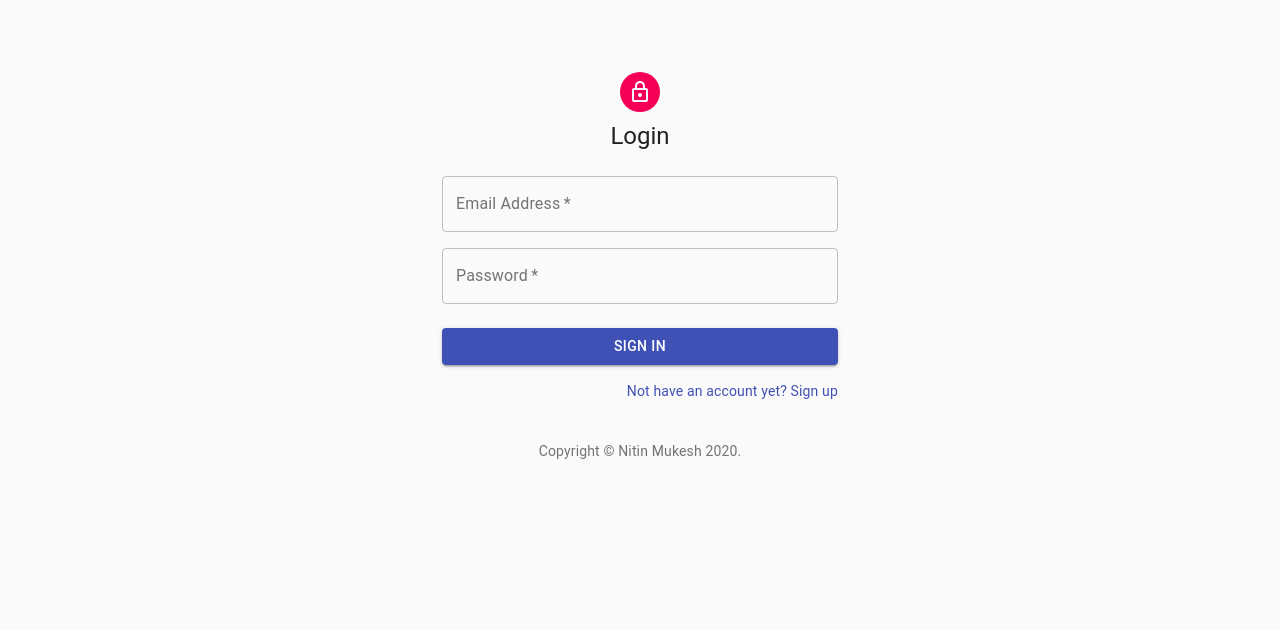
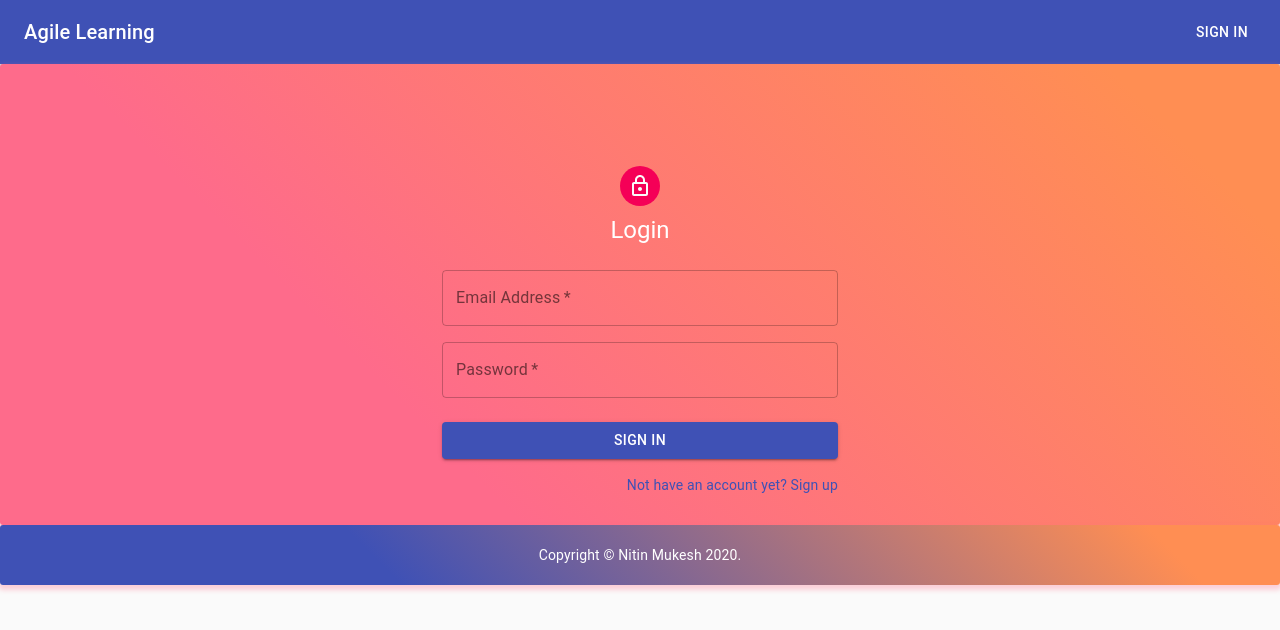
Before and after one commit to nitinmuk/agile-learning, a React (Create React App) app in the folder client/: page /login in a window 1280 px wide. Shown: the top 630 px of the page. Built offline with nearby package versions, Linux system fonts and the light colour scheme.

Commit message:
Added background color and navigation menu all around

```diff
--- a/client/src/App.js
+++ b/client/src/App.js
@@ -1,5 +1,6 @@
 import React, { useState, useRef } from 'react';
 import { Route, Switch } from 'react-router-dom';
+import Header from "./components/Header";
 import "./App.css";
 import SignUp from "./components/SignUp";
 import Home from "./pages/Home";
@@ -8,6 +9,7 @@ import PrivateRoute from "./components/PrivateRoute";
 import CssBaseLine from "@material-ui/core/CssBaseline";
 import isAuthenticated from "./utils/isAuthenticated";
 import API from "./utils/API";
+import Footer from './components/Footer';
 
 const App = () => {
   const [studentUser, setStudentUser] = useState(true);
@@ -25,11 +27,11 @@ const App = () => {
     try {
       const response = await API.getUser();
       setStudentUser(response.data.student);
-    } catch(error) {
+    } catch (error) {
       console.log(error);
     }
   }
-  if(isLoggedIn) {
+  if (isLoggedIn) {
     initStudentUser();
   }
   /**
@@ -111,6 +113,7 @@ const App = () => {
   return (
     <React.Fragment>
       <CssBaseLine />
+      <Header relevantLinks={getRelevantLinks()} />
       <Switch>
         <Route
           exact path="/signup"
@@ -137,8 +140,22 @@ const App = () => {
           studentUser={studentUser}
         />
       </Switch>
+      <Footer />
     </React.Fragment>
   );
+  function getRelevantLinks() {
+    if (isLoggedIn) {
+      if (studentUser) {
+        return ["home", "subscribedStories", "availableStories", "logOut"];
+      } else {
+        return ["home", "createLearningStory", "reviewLearningStory", "logOut"];
+      }
+    }
+    else {
+      return ["logIn"];
+    }
+
+  }
 }
 
 export default App;
--- a/client/src/components/Footer/index.js
+++ b/client/src/components/Footer/index.js
@@ -1,9 +1,25 @@
 import React from "react";
 import Typography from '@material-ui/core/Typography';
 import Link from '@material-ui/core/Link';
+import Container from "@material-ui/core/Container";
+import { makeStyles } from '@material-ui/core/styles';
+
+const useStyles = makeStyles({
+  root: {
+      background: "linear-gradient(45deg, #3f51b5 30%, #FF8E53 90%)",
+      bottom: 0,
+      borderRadius: 3,
+      boxShadow: "0 3px 5px 2px rgba(255, 105, 135, .3)",
+      color: "white",
+      padding: "20px"
+  },
+});
+
 const Footer = () => {
-    return (
-      <Typography variant="body2" color="textSecondary" align="center">
+  const classes = useStyles();
+  return (
+    <Container className={classes.root}>
+      <Typography variant="body2" align="center">
         {'Copyright © '}
         <Link color="inherit" href="https://github.com/nitinmuk" target="_blank" rel="noopener noreferrer">
           Nitin Mukesh
@@ -11,7 +27,9 @@ const Footer = () => {
         {new Date().getFullYear()}
         {'.'}
       </Typography>
-    );
+    </Container>
+  );
+
   }
 
 export default Footer;
--- a/client/src/components/Header/index.js
+++ b/client/src/components/Header/index.js
@@ -23,11 +23,13 @@ const useStyles = makeStyles((theme) => ({
             flexGrow: 1,
         }
     },
+    oneTitle: {
+        flexGrow: 1
+    },
     headerOptions: {
         display: "flex",
         flex: 1,
-        justifyContent: "space-evenly"
-
+        justifyContent: "space-evenly",
     }
 }));
 
@@ -112,7 +114,7 @@ const Header = ({ history, relevantLinks }) => {
         <div className={classes.root}>
             <AppBar position="static">
                 <Toolbar>
-                    <Typography variant="h6" className={classes.title}>
+                    <Typography variant="h6" className={relevantLinks.length === 1 ? classes.oneTitle : classes.title}>
                         Agile Learning
                     </Typography>
 
@@ -133,7 +135,7 @@ const Header = ({ history, relevantLinks }) => {
                                 </Menu>
                             </div>) :
                             (
-                                <div className={classes.headerOptions}>
+                                <div className={relevantLinks.length === 1 ? null : classes.headerOptions}>
                                     {prepareButtons()}
                                 </div>
                             )
--- a/client/src/components/Login/index.js
+++ b/client/src/components/Login/index.js
@@ -5,11 +5,9 @@ import TextField from '@material-ui/core/TextField';
 import Typography from '@material-ui/core/Typography';
 import Link from '@material-ui/core/Link';
 import Grid from '@material-ui/core/Grid';
-import Box from '@material-ui/core/Box';
 import LockOutlinedIcon from '@material-ui/icons/LockOutlined';
 import { makeStyles } from '@material-ui/core/styles';
 import Container from '@material-ui/core/Container';
-import Footer from "../Footer";
 import { Redirect } from "react-router-dom";
 import MessageAlert from '../MessageAlert';
 
@@ -31,12 +29,21 @@ const useStyles = makeStyles((theme) => ({
     submit: {
         margin: theme.spacing(3, 0, 2),
     },
+    root: {
+        background: "linear-gradient(45deg, #FE6B8B 30%, #FF8E53 90%)",
+        border: 0,
+        borderRadius: 3,
+        boxShadow: "0 3px 5px 2px rgba(255, 105, 135, .3)",
+        color: "white",
+        padding: "30px",
+    },
 }));
 
 const Login = (props) => {
     const classes = useStyles();
     return (
         props.isLoggedIn ? <Redirect to={{ pathname: "/", state: { from: props.location } }} /> :
+            <Container className={classes.root}>
                 <Container component="main" maxWidth="xs">
                     <div className={classes.paper}>
                         <Avatar className={classes.avatar}>
@@ -83,7 +90,7 @@ const Login = (props) => {
                             >
                                 Sign In
                         </Button>
-                        <MessageAlert {...props.error}/>
+                            <MessageAlert {...props.error} />
                             <Grid container justify="flex-end">
                                 <Grid item>
                                     <Link href="/signup" variant="body2">
@@ -93,9 +100,7 @@ const Login = (props) => {
                             </Grid>
                         </form>
                     </div>
-                <Box mt={5}>
-                    <Footer />
-                </Box>
+                </Container>
             </Container>
     );
 }
--- a/client/src/components/SignUp/index.js
+++ b/client/src/components/SignUp/index.js
@@ -7,11 +7,9 @@ import FormControlLabel from '@material-ui/core/FormControlLabel';
 import Switch from '@material-ui/core/Switch';
 import Link from '@material-ui/core/Link';
 import Grid from '@material-ui/core/Grid';
-import Box from '@material-ui/core/Box';
 import LockOutlinedIcon from '@material-ui/icons/LockOutlined';
 import { makeStyles } from '@material-ui/core/styles';
 import Container from '@material-ui/core/Container';
-import Footer from "../Footer";
 import { Redirect } from "react-router-dom";
 import { Collapse } from '@material-ui/core';
 
@@ -33,12 +31,21 @@ const useStyles = makeStyles((theme) => ({
   submit: {
     margin: theme.spacing(3, 0, 2),
   },
+  root: {
+    background: "linear-gradient(45deg, #FE6B8B 30%, #FF8E53 90%)",
+    border: 0,
+    borderRadius: 3,
+    boxShadow: "0 3px 5px 2px rgba(255, 105, 135, .3)",
+    color: "white",
+    padding: "30px",
+  },
 }));
 
 const SignUp = (props) => {
   const classes = useStyles();
   return (
     props.isLoggedIn ? <Redirect to={{ pathname: "/", state: { from: props.location } }} /> :
+      <Container className={classes.root}>
         <Container component="main" maxWidth="xs">
           <div className={classes.paper}>
             <Avatar className={classes.avatar}>
@@ -140,9 +147,7 @@ const SignUp = (props) => {
               </Grid>
             </form>
           </div>
-        <Box mt={5}>
-          <Footer />
-        </Box>
+        </Container>
       </Container>
   );
 }
--- a/client/src/pages/AvailableLearningStoryContainer/index.js
+++ b/client/src/pages/AvailableLearningStoryContainer/index.js
@@ -1,11 +1,24 @@
 import React, { useState, useEffect } from "react";
 import MessageAlert from "../../components/MessageAlert";
+import { makeStyles } from '@material-ui/core/styles';
 import { Container } from "@material-ui/core";
 import CircularIndeterminate from "../../components/CircularIndeterminate";
 import API from "../../utils/API";
 import AvailableLearningStoryListItem from "../../components/AvailableLearningStoryListItem";
 
+const useStyles = makeStyles({
+    root: {
+        background: "linear-gradient(45deg, #FE6B8B 30%, #FF8E53 90%)",
+        border: 0,
+        borderRadius: 3,
+        boxShadow: "0 3px 5px 2px rgba(255, 105, 135, .3)",
+        color: "white",
+        padding: "30px",
+    },
+});
+
 const AvailableLearningStoryContainer = ({ handleViewStory }) => {
+    const classes = useStyles();
     const [availableLearningStories, setAvailableLearningStories] = useState();
     const [containerStatus, setContainerStatus] = useState("init");
     const [message, setMessage] = useState();
@@ -67,7 +80,7 @@ const AvailableLearningStoryContainer = ({ handleViewStory }) => {
     }
     else if (containerStatus === "displayMessage") {
         return (
-            <Container>
+            <Container component="main" maxWidth="md">
                 <MessageAlert
                     {...message}
                 />
@@ -76,15 +89,18 @@ const AvailableLearningStoryContainer = ({ handleViewStory }) => {
     }
     else if (availableLearningStories && availableLearningStories.length) {
         return (
-            <AvailableLearningStoryListItem
-                availableLearningStories={availableLearningStories}
-                handleViewStory={handleViewStory}
-                handleSubscribeStory={handleSubscribeStory} />
+            <Container className={classes.root}>
+                <AvailableLearningStoryListItem
+                    availableLearningStories={availableLearningStories}
+                    handleViewStory={handleViewStory}
+                    handleSubscribeStory={handleSubscribeStory}
+                />
+            </Container>
         );
     }
     else if (availableLearningStories && availableLearningStories.length === 0) {
         return (
-            <Container>
+            <Container component="main" maxWidth="md">
                 <MessageAlert
                     message="Sorry! There are no more available stories to subscribe. Please check again in few days."
                     severity="info"
--- a/client/src/pages/ExistingLearningStoryContainer/index.js
+++ b/client/src/pages/ExistingLearningStoryContainer/index.js
@@ -1,7 +1,22 @@
 import React, { useRef, useState } from 'react';
 import API from '../../utils/API';
 import LearningStory from '../../components/LearningStory';
-const ExistingLearningStoryContainer = ({ learningStoryToEdit }) => {
+import { makeStyles } from '@material-ui/core/styles';
+import { Container } from '@material-ui/core';
+import { Redirect } from "react-router-dom";
+
+const useStyles = makeStyles({
+    root: {
+        background: "linear-gradient(45deg, #FE6B8B 30%, #FF8E53 90%)",
+        border: 0,
+        borderRadius: 3,
+        boxShadow: "0 3px 5px 2px rgba(255, 105, 135, .3)",
+        color: "white",
+        padding: "30px",
+    },
+});
+const ExistingLearningStoryContainer = ({ learningStoryToEdit, location }) => {
+    const classes = useStyles();
     const titleRef = useRef("");
     const sessionCountRef = useRef("");
     const subjectRef = useRef("");
@@ -43,7 +58,7 @@ const ExistingLearningStoryContainer = ({ learningStoryToEdit }) => {
             }
             else {
                 console.log("Error", "learning story id not found");
-                setMessage({message: "Somethig went wrong. Please try again", severity: "error"});
+                setMessage({ message: "Somethig went wrong. Please try again", severity: "error" });
 
             }
         } catch (error) {
@@ -51,8 +66,9 @@ const ExistingLearningStoryContainer = ({ learningStoryToEdit }) => {
             setMessage({ message: "Failed To Create Learning Story. Please try again.", severity: "error" })
         }
     }
-
+    if (learningStoryToEdit) {
         return (
+            <Container className={classes.root}>
                 <LearningStory
                     titleRef={titleRef}
                     sessionCountRef={sessionCountRef}
@@ -68,7 +84,14 @@ const ExistingLearningStoryContainer = ({ learningStoryToEdit }) => {
                     message={message}
                     learningStoryToEdit={learningStoryToEdit}
                 />
+            </Container>
         );
+    } else {
+        return (
+            (<Redirect to={{pathname: "/reviewLearningStory", state: {from: location}}}/>)
+        );
+
+    }
 }
 
 export default ExistingLearningStoryContainer;
--- a/client/src/pages/LearningStoriesContainer/index.js
+++ b/client/src/pages/LearningStoriesContainer/index.js
@@ -1,11 +1,24 @@
 import React, { useState, useEffect } from "react";
+import { makeStyles } from '@material-ui/core/styles';
 import MessageAlert from "../../components/MessageAlert";
 import LearningStoryListItem from "../../components/LearningStoryListItem";
 import { Container } from "@material-ui/core";
 import CircularIndeterminate from "../../components/CircularIndeterminate";
 import API from "../../utils/API";
 
+const useStyles = makeStyles({
+    root: {
+      background: "linear-gradient(45deg, #FE6B8B 30%, #FF8E53 90%)",
+      border: 0,
+      borderRadius: 3,
+      boxShadow: "0 3px 5px 2px rgba(255, 105, 135, .3)",
+      color: "white",
+      padding: "30px",
+    },
+  });
+
 const LearningStoriesContainer = ({ handleEditStory }) => {
+    const classes = useStyles();
     const [learningStories, setLearningStories] = useState();
     const [containerStatus, setContainerStatus] = useState("init");
     useEffect(
@@ -48,7 +61,7 @@ const LearningStoriesContainer = ({ handleEditStory }) => {
 
         );
     }
-    else if(containerStatus === "error") {
+    else if (containerStatus === "error") {
         return (
             <Container>
                 <MessageAlert
@@ -60,11 +73,14 @@ const LearningStoriesContainer = ({ handleEditStory }) => {
     }
     else if (learningStories && learningStories.length) {
         return (
-            <LearningStoryListItem
-                learningStories={learningStories}
-                handleEditStory={handleEditStory}
-                handleDeleteStory={handleDeleteStory} />
-        )
+            <Container className={classes.root}>
+                <LearningStoryListItem
+                    learningStories={learningStories}
+                    handleEditStory={handleEditStory}
+                    handleDeleteStory={handleDeleteStory}
+                />
+            </Container>
+        );
     }
     else if (learningStories && learningStories.length === 0) {
         return (
--- a/client/src/pages/NewLearningStoryContainer/index.js
+++ b/client/src/pages/NewLearningStoryContainer/index.js
@@ -1,7 +1,20 @@
 import React, { useRef, useState } from 'react';
 import API from '../../utils/API';
 import LearningStory from '../../components/LearningStory';
+import { makeStyles } from '@material-ui/core/styles';
+import { Container } from '@material-ui/core';
+const useStyles = makeStyles({
+    root: {
+      background: "linear-gradient(45deg, #FE6B8B 30%, #FF8E53 90%)",
+      border: 0,
+      borderRadius: 3,
+      boxShadow: "0 3px 5px 2px rgba(255, 105, 135, .3)",
+      color: "white",
+      padding: "30px",
+    },
+  });
 const NewLearningStoryContainer = () => {
+    const classes = useStyles();
     const titleRef = useRef("");
     const sessionCountRef = useRef("");
     const subjectRef = useRef("");
@@ -13,6 +26,7 @@ const NewLearningStoryContainer = () => {
     const urlRef = useRef("");
     const [learningStoryStatus, setLearningStoryStatus] = useState("init");
     const [message, setMessage] = useState();
+
     /**
      * a handler to handle learning story creation and update.
      * @param {learning story submit} event
@@ -45,6 +59,7 @@ const NewLearningStoryContainer = () => {
     }
 
     return (
+        <Container className={classes.root}>
         <LearningStory
             titleRef={titleRef}
             sessionCountRef={sessionCountRef}
@@ -59,6 +74,7 @@ const NewLearningStoryContainer = () => {
             learningStoryStatus={learningStoryStatus}
             message={message}
         />
+        </Container>
     );
 }
 
--- a/client/src/pages/SubscribedLearningStoryContainer/index.js
+++ b/client/src/pages/SubscribedLearningStoryContainer/index.js
@@ -4,8 +4,21 @@ import { Container } from "@material-ui/core";
 import CircularIndeterminate from "../../components/CircularIndeterminate";
 import API from "../../utils/API";
 import SubscribedLearningStoryListItem from "../../components/SubscribedLearningStoryListItem";
+import { makeStyles } from '@material-ui/core/styles';
+
+const useStyles = makeStyles({
+    root: {
+        background: "linear-gradient(45deg, #FE6B8B 30%, #FF8E53 90%)",
+        border: 0,
+        borderRadius: 3,
+        boxShadow: "0 3px 5px 2px rgba(255, 105, 135, .3)",
+        color: "white",
+        padding: "30px",
+    },
+});
 
 const SubscribedLearningStoryContainer = ({ handleViewStory }) => {
+    const classes = useStyles();
     const [subscribedLearningStories, setSubscribedLearningStories] = useState();
     const [containerStatus, setContainerStatus] = useState("init");
     const [message, setMessage] = useState();
@@ -67,7 +80,7 @@ const SubscribedLearningStoryContainer = ({ handleViewStory }) => {
     }
     else if (containerStatus === "displayMessage") {
         return (
-            <Container>
+            <Container component="main" maxWidth="md">
                 <MessageAlert
                     {...message}
                 />
@@ -76,15 +89,17 @@ const SubscribedLearningStoryContainer = ({ handleViewStory }) => {
     }
     else if (subscribedLearningStories && subscribedLearningStories.length) {
         return (
+            <Container className={classes.root}>
             <SubscribedLearningStoryListItem
                 subscribedLearningStories={subscribedLearningStories}
                 handleViewStory={handleViewStory}
                 handleUnsubscribeStory={handleUnsubscribeStory} />
+            </Container>
         );
     }
     else if (subscribedLearningStories && subscribedLearningStories.length === 0) {
         return (
-            <Container>
+            <Container component="main" maxWidth="md">
                 <MessageAlert
                     message="You are not subscribed to any learning story currently. Please subscribe few."
                     severity="info"
--- a/client/src/pages/ViewLearningStoryContainer/index.js
+++ b/client/src/pages/ViewLearningStoryContainer/index.js
@@ -7,11 +7,18 @@ import Grid from '@material-ui/core/Grid';
 import DescriptionOutlinedIcon from '@material-ui/icons/DescriptionOutlined';
 import { makeStyles } from '@material-ui/core/styles';
 import Container from '@material-ui/core/Container';
-import { Redirect, useHistory  } from "react-router-dom";
+import { Redirect, useHistory } from "react-router-dom";
 
 const ViewLearningStoryContainer = ({ learningStoryToView }) => {
-    console.log("learningStoryToView", learningStoryToView);
     const useStyles = makeStyles((theme) => ({
+        root: {
+            background: "linear-gradient(45deg, #FE6B8B 30%, #FF8E53 90%)",
+            border: 0,
+            borderRadius: 3,
+            boxShadow: "0 3px 5px 2px rgba(255, 105, 135, .3)",
+            color: "white",
+            padding: "30px",
+        },
         paper: {
             marginTop: theme.spacing(8),
             display: 'flex',
@@ -33,6 +40,7 @@ const ViewLearningStoryContainer = ({ learningStoryToView }) => {
     const classes = useStyles();
     return learningStoryToView ?
         (
+            <Container className={classes.root}>
                 <Container component="main" maxWidth="md">
                     <div className={classes.paper}>
                         <Avatar className={classes.avatar}>
@@ -163,8 +171,9 @@ const ViewLearningStoryContainer = ({ learningStoryToView }) => {
                         </form>
                     </div>
                 </Container>
+            </Container>
         )
-    : <Redirect to={{pathname: "/login"}}/>
+        : <Redirect to={{ pathname: "/login" }} />
 }
 
 export default ViewLearningStoryContainer;
```
Also changed, not shown: client/src/pages/Home/index.js (+1 -15 lines). Lines whose indentation alone changed are shown as unchanged.
